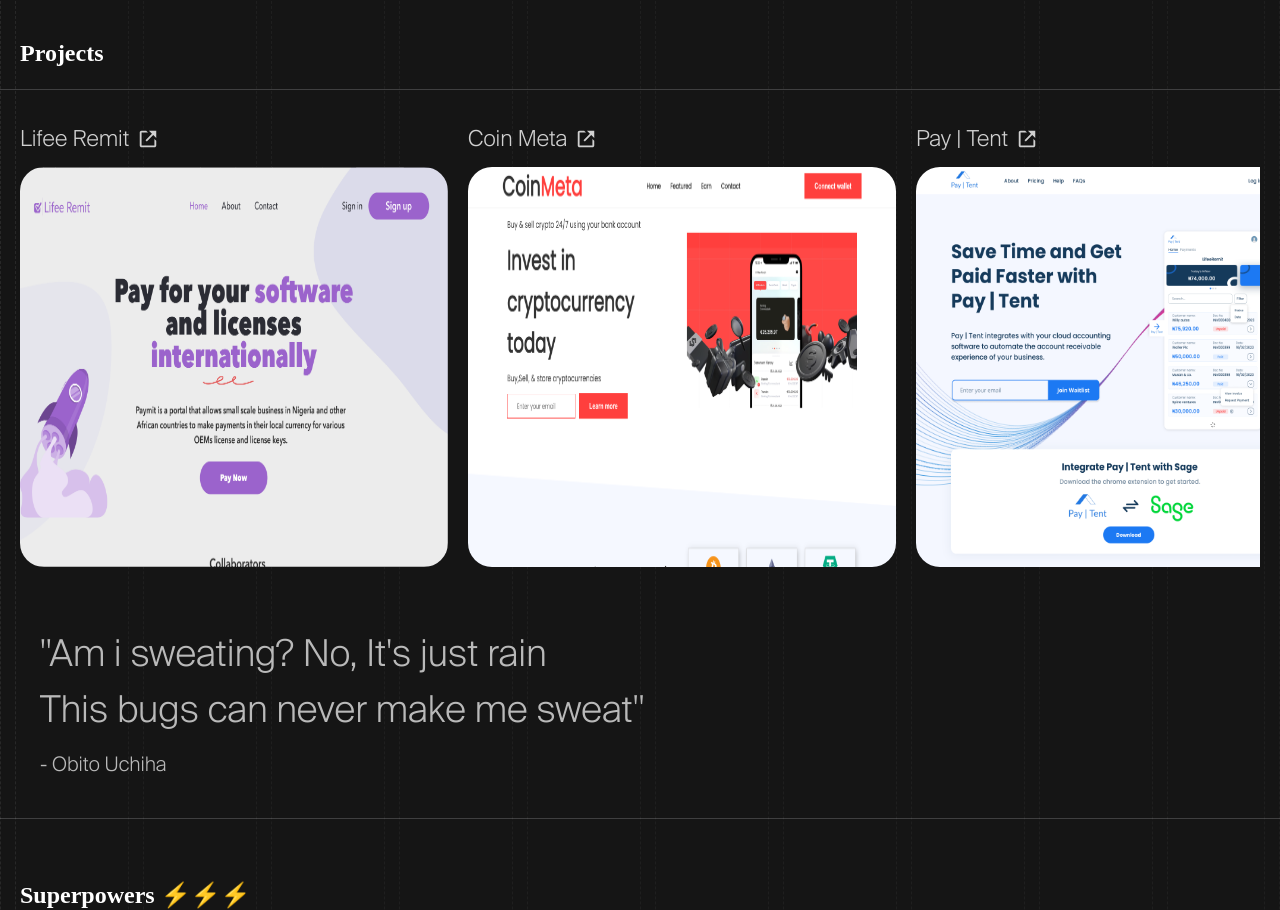
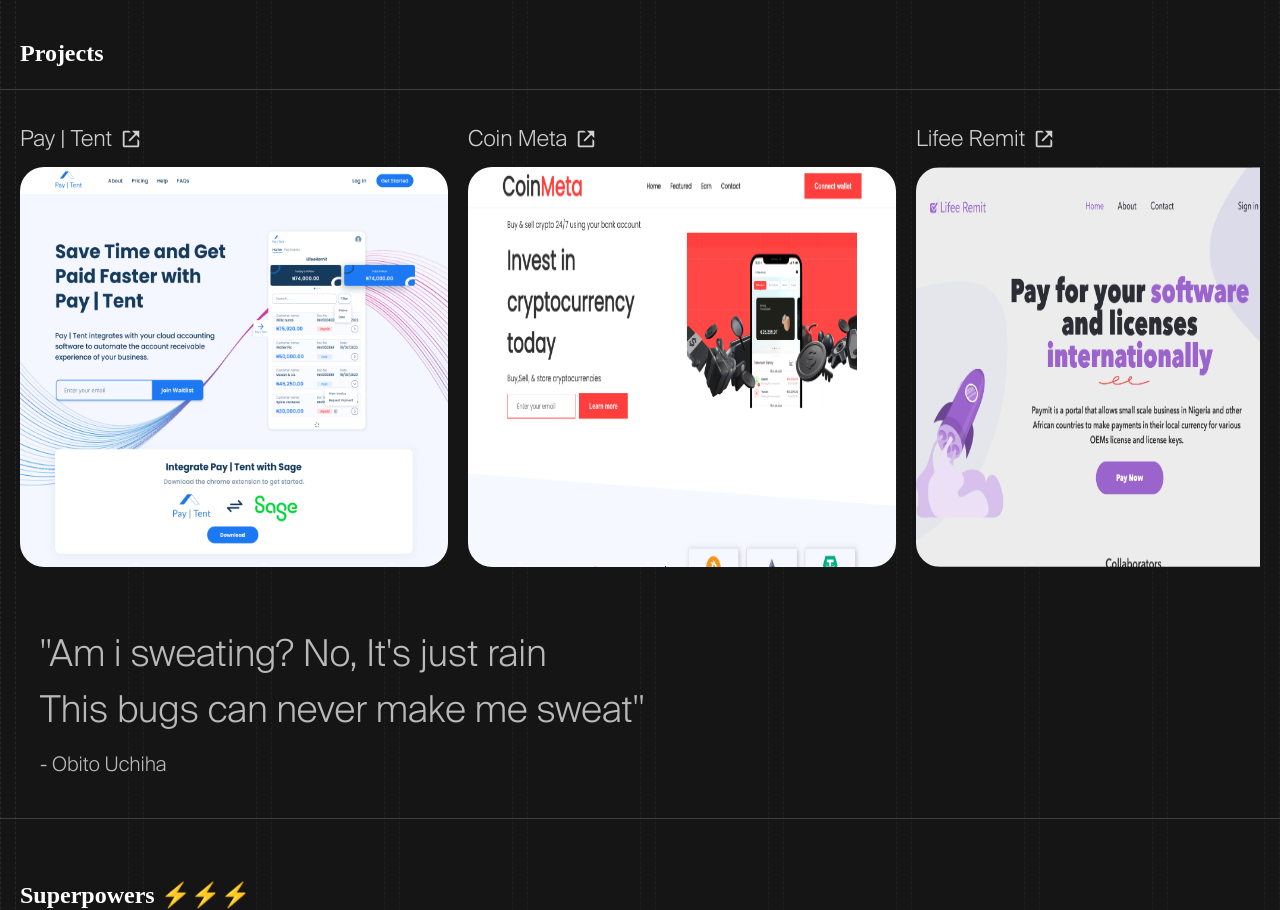
Before and after one commit to larrybabs/portfolio-v2, a React (Create React App) app: page / in a window 1280 px wide. Shown: the part 1460-2370 px from the top of the page. Built offline with nearby package versions, Linux system fonts and the light colour scheme; the HTML template or start-up script is replaced by a standard one; a web font is replaced by a local one.

Commit message:
add url for paytent

```diff
--- a/src/pages/landing/index.jsx
+++ b/src/pages/landing/index.jsx
@@ -220,17 +220,18 @@
         <hr className="opacity-20" />
         <div className="p-5 flex items-center">
           <div className="w-full h-full overflow-x-scroll whitespace-nowrap scroll-smooth  relative">
-            <div className=" mr-5 md:w-[428px] inline-block relative cursor-pointer">
+          <div className=" mr-5 md:w-[428px] inline-block relative cursor-pointer">
             <a
-                    href="https://www.lifeeremit.com/"
+                    href="https://paytent-fe.vercel.app/"
                     target="_blank"
-                    rel="noreferrer" className="my-3 text-[22px] flex items-center opacity-80 hover:opacity-100">Lifee Remit <BiLinkExternal className="mx-2"/></a>
+                    rel="noreferrer" className="my-3 text-[22px] flex items-center opacity-80 hover:opacity-100">Pay | Tent <BiLinkExternal className="mx-2"/></a>
                 <img
-                  src={Lifee}
+                  src={Paytent}
                   alt="Lifee remit project"
                   className="w-[465px] h-[400px] rounded-3xl"
                 />
             </div>
+
             <div className=" mr-5 md:w-[428px] inline-block relative cursor-pointer">
             <a
                     href="https://crypto-web-landing-page.vercel.app/"
@@ -242,18 +243,18 @@
                   className="w-[465px] h-[400px] rounded-3xl"
                 />
             </div>
-            <div className=" mr-5 md:w-[428px] inline-block relative cursor-pointer">
+
+           <div className=" mr-5 md:w-[428px] inline-block relative cursor-pointer">
             <a
-                    href="/"
+                    href="https://www.lifeeremit.com/"
                     target="_blank"
-                    rel="noreferrer" className="my-3 text-[22px] flex items-center opacity-80 hover:opacity-100">Pay | Tent <BiLinkExternal className="mx-2"/></a>
+                    rel="noreferrer" className="my-3 text-[22px] flex items-center opacity-80 hover:opacity-100">Lifee Remit <BiLinkExternal className="mx-2"/></a>
                 <img
-                  src={Paytent}
+                  src={Lifee}
                   alt="Lifee remit project"
                   className="w-[465px] h-[400px] rounded-3xl"
                 />
             </div>
-
 
 
           </div>
```
